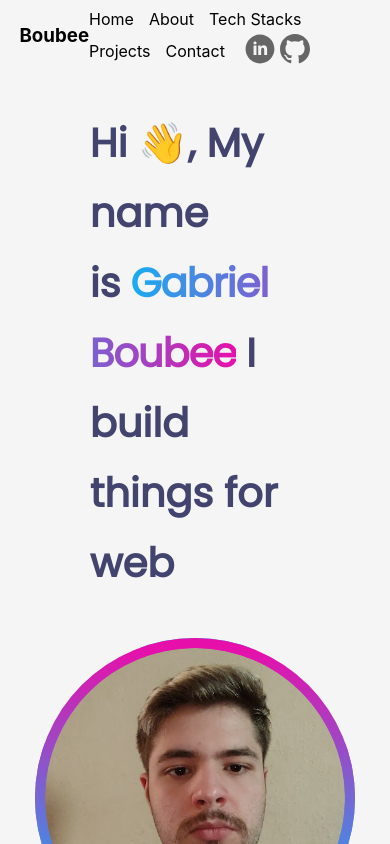
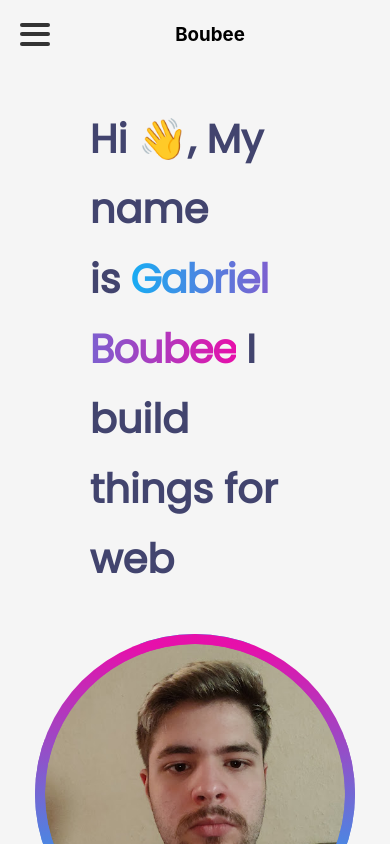
Before and after one commit to gabrielMatosBoubee/portfolioLp, a React (Create React App) app: page / in a window 390 px wide. Shown: the top 844 px of the page. Built offline with nearby package versions, Linux system fonts and the light colour scheme.

Commit message:
adição do menu hamburguer

```diff
--- a/src/App.css
+++ b/src/App.css
@@ -36,6 +36,12 @@
   margin: 1% 5% 1% 5%;
 }
 
+/* input[type="checkbox"]:checked + .Header  {
+  width: 100px;
+  /* color: red; */
+  /* background-color: red; */
+/* }  */
+
 @keyframes App-logo-spin {
   from {
     transform: rotate(0deg);
--- a/src/components/Header.jsx
+++ b/src/components/Header.jsx
@@ -6,9 +6,19 @@ import LinksOutside from './LinksOutside';
 function Header() {
     return (
         <header className={styles.Header} >
-          <h3>Boubee</h3>
+          <input id='menu' type='checkbox' className={styles.menu} />
+              <label htmlFor="menu">
+            <div className={styles.hamburgerLines}>
+                <span className={`${styles.line} ${styles.line1}`}></span>
+                <span className={`${styles.line} ${styles.line2}`}></span>
+                <span className={`${styles.line} ${styles.line3}`}></span>
+            </div>
+          </label>
+          <h3 className={styles.t}>Boubee</h3>
           <aside className={styles.links}>
+            <div className={styles.linksInside}>
           <Links />
+            </div>
           <LinksOutside />
           </aside>
         </header>
--- a/src/styles/Contact.module.css
+++ b/src/styles/Contact.module.css
@@ -1,7 +1,6 @@
 @import url('https://fonts.googleapis.com/css2?family=Poppins&display=swap');
 
 .Contact {
-    /* background-color: #42446E; */
   display: flex;
   flex-direction: column;
   align-items: center;
--- a/src/styles/Header.module.css
+++ b/src/styles/Header.module.css
@@ -4,7 +4,17 @@
     align-items: center;
 }
 
+.menu {
+ display: none;
+}
+
+label {
+    display: none;
+}
+
+
 .links {
+
     display: flex;
     align-items: center;
     flex-wrap: wrap;
@@ -15,3 +25,97 @@
     margin: 5px 15px 5px 0;
     text-decoration: none;
 }
+
+@media (max-width: 1000px) {
+
+    label {
+        display: block;
+    }
+
+
+   .Header {
+    justify-content: flex-start;
+   }
+
+    .t {
+        display: block;
+        margin-left: auto;
+        margin-right: auto
+    }
+
+    .linksInside {
+        display: flex;
+        flex-direction: column;
+    }
+
+    .linksInside a {
+        padding: 10px;
+    }
+
+    .links {
+    background: #fff;
+    top: 0;
+    justify-content: space-around;
+    height: 100vh;
+    min-width: 300px;
+    display: flex;
+    flex-direction: column;
+    transform: translate(-450%);
+    transition: transform 0.5s ease-in-out;
+    box-shadow: 5px 0px 10px 0px #aaa;
+    opacity: 0.90;
+    position: fixed;
+    z-index: 1;
+    }
+
+    .hamburgerLines .line1 {
+        transform-origin: 0% 100%;
+        transition: transform 0.4s ease-in-out;
+}
+
+.hamburgerLines .line2 {
+    transition: transform 0.2s ease-in-out;
+}
+
+.hamburgerLines .line3 {
+    transform-origin: 0% 100%;
+    transition: transform 0.4s ease-in-out;
+}
+
+.hamburgerLines {
+    display: block;
+    height: 23px;
+    width: 30px;
+    color: black;
+    position: relative;
+    z-index: 2;
+    display: flex;
+    flex-direction: column;
+    justify-content: space-between;
+  }
+
+.hamburgerLines .line {
+    display: block;
+    height: 4px;
+    width: 100%;
+    border-radius: 10px;
+    background: #333;
+  }
+
+
+  input[type='checkbox']:checked ~ aside {
+      transform: translateX(-25%);
+    }
+
+    input[type="checkbox"]:checked + label .hamburgerLines .line2 {
+    transform: scaleY(0);
+}
+
+ input[type="checkbox"]:checked + label .hamburgerLines .line3 {
+    transform: rotate(-40deg);
+}
+ input[type="checkbox"]:checked + label .hamburgerLines .line1 {
+  transform: rotate(40deg);
+}
+
+}
```
